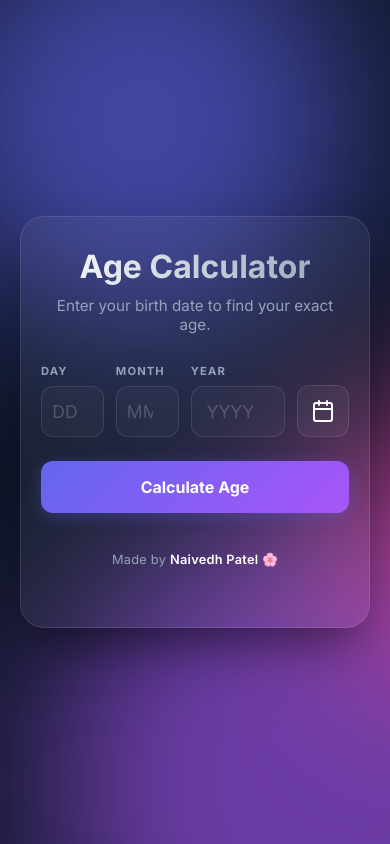
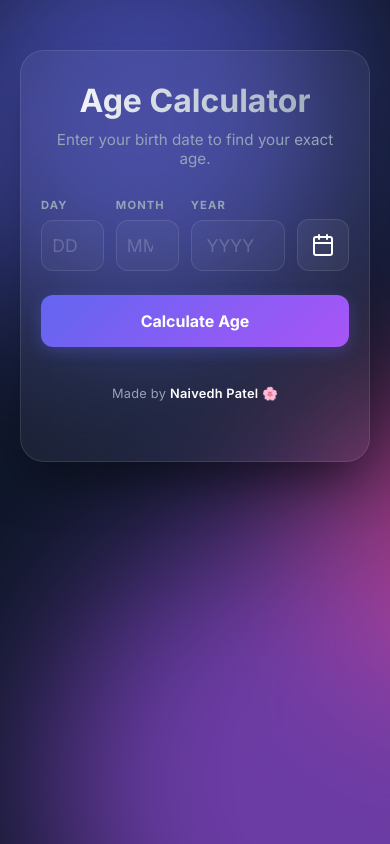
Before and after one commit to naivedhP2518/Age-calculator, a plain HTML site: page index.html in a window 390 px wide. Drawn offline with Linux system fonts and the light colour scheme.

Commit message:
Final fix for mobile scrolling: adjust flex alignment and padding

```diff
--- a/assets/css/style.css
+++ b/assets/css/style.css
@@ -586,6 +586,17 @@ input[type="number"]:focus {
 }
 
 @media (max-width: 480px) {
+  body {
+    align-items: flex-start;
+    padding: 40px 10px;
+    height: auto;
+    overflow-y: auto;
+  }
+
+  .container {
+    padding: 10px;
+  }
+
   .glass-card {
     padding: 30px 20px;
   }
```
